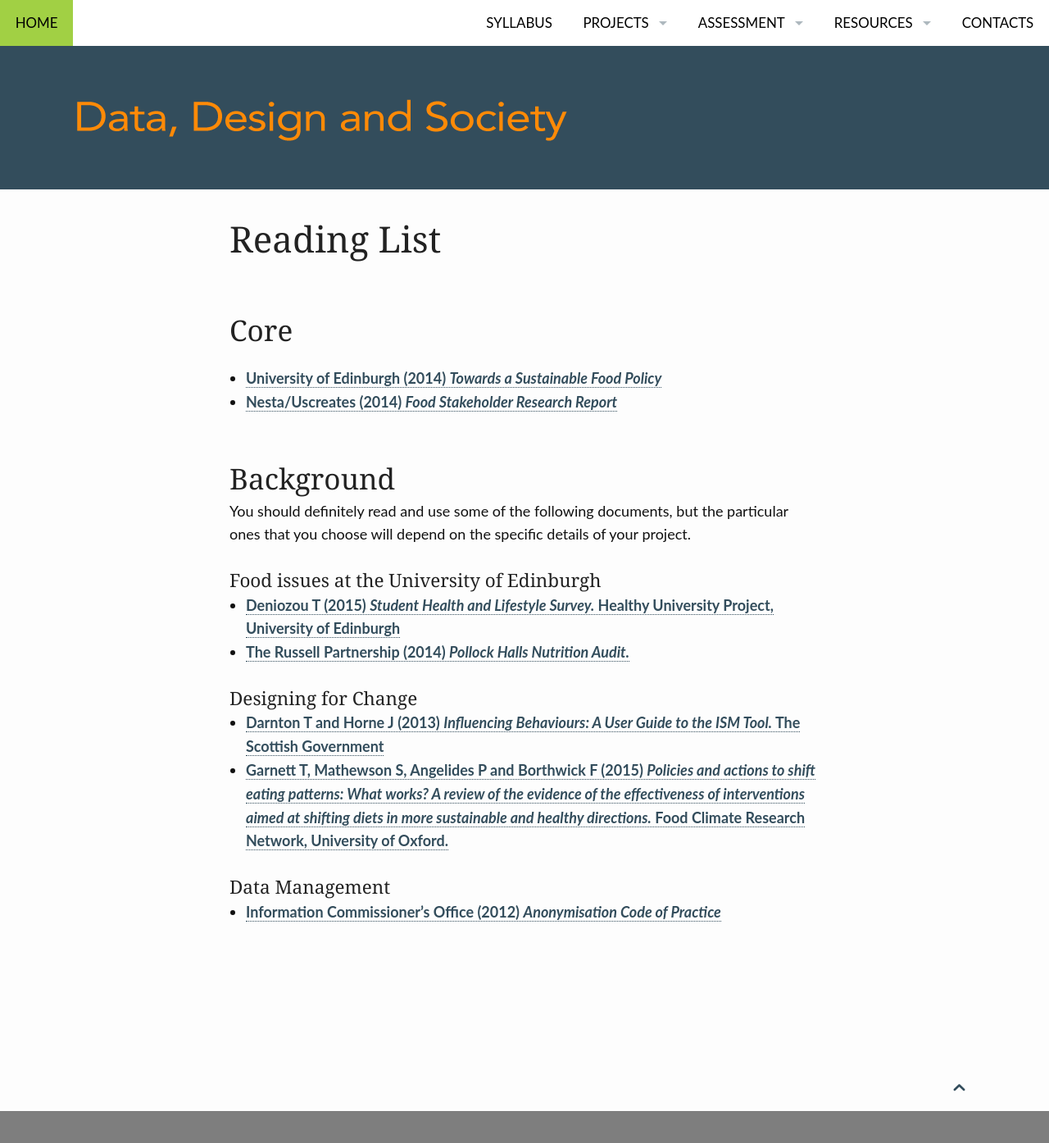
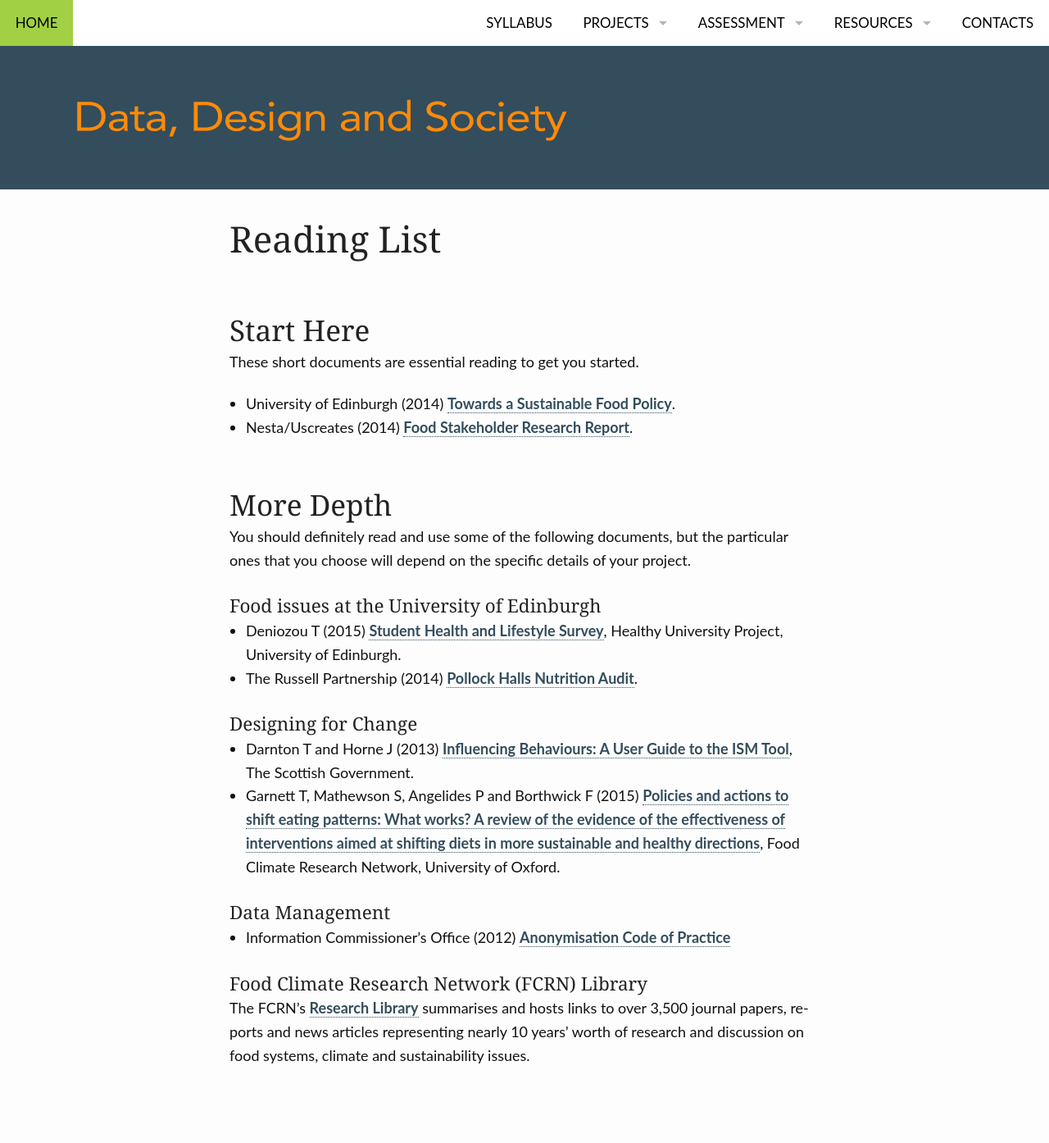
Before and after one commit to edinburghlivinglab/dds, a Jekyll site: the page built from pages/reading_list.md, in a window 1280 px wide and 1400 px high. Shown: the top 1394 px of the window at 82% size. Built offline with Jekyll 4.4.1, drawn with Linux system fonts in a browser that asks for light colours.

Commit message:
updated datasets, reading

```diff
--- a/pages/reading_list.md
+++ b/pages/reading_list.md
@@ -7,30 +7,35 @@
 ---
 
 
-## Core
-<div class="t20" markdown="1">
+## Start Here
 
-* [University of Edinburgh (2014) *Towards a Sustainable Food Policy*]({{ site.baseurl }}/course_docs/sustainable_food_policy_sept_2014.pdf)
-* [Nesta/Uscreates (2014) *Food Stakeholder Research Report*](https://drive.google.com/file/d/0B7Nn3uWf9qCINjFFUDFibE45blU/edit?pref=2&pli=1)
+These short documents are essential reading to get you started.
 
-</div>
+* University of Edinburgh (2014) [Towards a Sustainable Food Policy]({{ site.baseurl }}/course_docs/sustainable_food_policy_sept_2014.pdf).
+* Nesta/Uscreates (2014) [Food Stakeholder Research Report](https://drive.google.com/file/d/0B7Nn3uWf9qCINjFFUDFibE45blU/edit?pref=2&pli=1).
 
 
 
-## Background
+
+
+## More Depth
 
 You should definitely read and use some of the following documents, but the particular ones that you choose will depend on the specific details of your project.
 
 #### Food issues at the University of Edinburgh
 
-* [Deniozou T (2015) *Student Health and Lifestyle Survey.* Healthy University Project, University of Edinburgh]({{ site.baseurl }}/course_docs/healthy_university_research_report.pdf)
-* [The Russell Partnership (2014) *Pollock Halls Nutrition Audit.*]({{ site.baseurl }}/course_docs/uoe_nutrition_audit.pdf)
+* Deniozou T (2015) [Student Health and Lifestyle Survey]({{ site.baseurl }}/course_docs/healthy_university_research_report.pdf), Healthy University Project, University of Edinburgh.
+* The Russell Partnership (2014) [Pollock Halls Nutrition Audit]({{ site.baseurl }}/course_docs/uoe_nutrition_audit.pdf).
 
 #### Designing for Change
 
-* [Darnton T and  Horne J (2013) *Influencing Behaviours: A User Guide to the ISM Tool.* The Scottish Government](http://www.gov.scot/Resource/0042/00423436.pdf)
-* [Garnett T, Mathewson S, Angelides P and Borthwick F (2015) *Policies and actions to shift eating patterns: What works?  A review of the evidence of the effectiveness of interventions aimed at shifting diets in more sustainable and healthy directions.* Food Climate Research Network, University of Oxford.](http://www.fcrn.org.uk/sites/default/files/fcrn_chatham_house_0.pdf)
+* Darnton T and  Horne J (2013) [Influencing Behaviours: A User Guide to the ISM Tool](http://www.gov.scot/Resource/0042/00423436.pdf), The Scottish Government.
+* Garnett T, Mathewson S, Angelides P and Borthwick F (2015) [Policies and actions to shift eating patterns: What works?  A review of the evidence of the effectiveness of interventions aimed at shifting diets in more sustainable and healthy directions](http://www.fcrn.org.uk/sites/default/files/fcrn_chatham_house_0.pdf), Food Climate Research Network, University of Oxford.
 
 #### Data Management
 
-* [Information Commissioner's Office (2012) *Anonymisation Code of Practice*](https://ico.org.uk/media/for-organisations/documents/1061/anonymisation-code.pdf)
+* Information Commissioner's Office (2012) [Anonymisation Code of Practice](https://ico.org.uk/media/for-organisations/documents/1061/anonymisation-code.pdf)
+
+#### Food Climate Research Network (FCRN) Library
+
+The FCRN's [Research Library](http://www.fcrn.org.uk/research-library/food-chain-stage-categories) summarises and hosts links to over 3,500 journal papers, reports and news articles representing nearly 10 years' worth of research and discussion on food systems, climate and sustainability issues.
```
Also changed, not shown: pages/datasets.md (+3 -1 lines).
